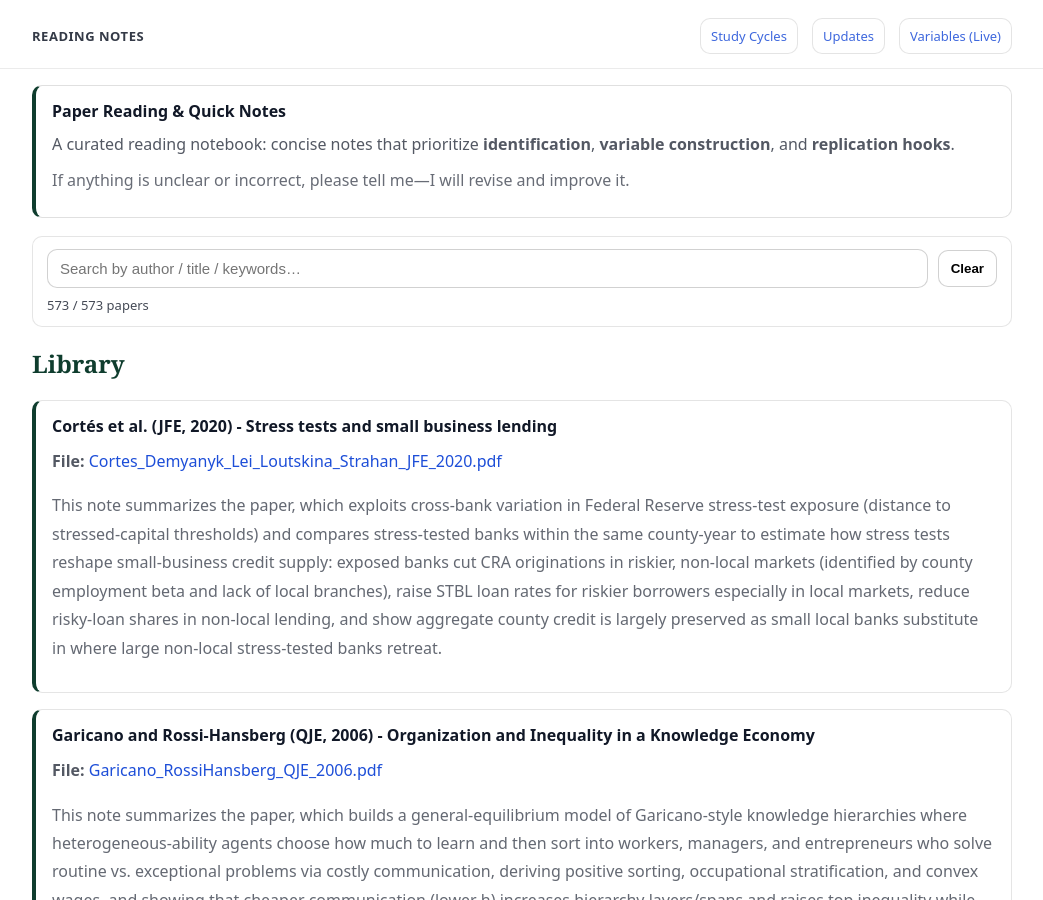
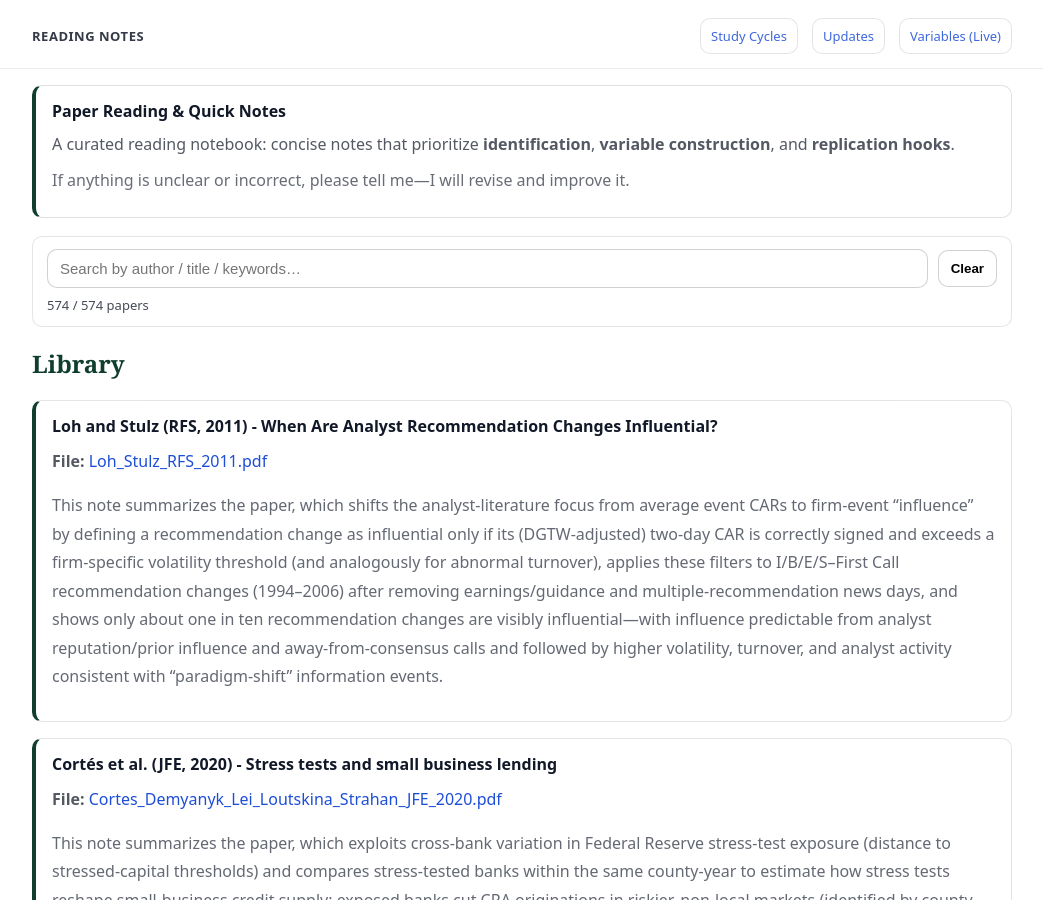
Before and after one commit to yaxinzn/study-archive, a Jekyll site: the page built from reading/index.md, in a window 1280 px wide and 900 px high. Shown: the whole window, without its empty margins (118-1161 px from the left). Built offline with Jekyll 4.4.1, drawn with Linux system fonts in a browser that asks for light colours.

Commit message:
Reading: add/update Loh_Stulz_RFS_2011.pdf

```diff
--- a/_data/reading.yml
+++ b/_data/reading.yml
@@ -1,3 +1,7 @@
+- title: "Loh and Stulz (RFS, 2011) - When Are Analyst Recommendation Changes Influential?"
+  file: "Loh_Stulz_RFS_2011.pdf"
+  desc: "This note summarizes the paper, which shifts the analyst-literature focus from average event CARs to firm-event “influence” by defining a recommendation change as influential only if its (DGTW-adjusted) two-day CAR is correctly signed and exceeds a firm-specific volatility threshold (and analogously for abnormal turnover), applies these filters to I/B/E/S–First Call recommendation changes (1994–2006) after removing earnings/guidance and multiple-recommendation news days, and shows only about one in ten recommendation changes are visibly influential—with influence predictable from analyst reputation/prior influence and away-from-consensus calls and followed by higher volatility, turnover, and analyst activity consistent with “paradigm-shift” information events."
+
 - title: "Cortés et al. (JFE, 2020) - Stress tests and small business lending"
   file: "Cortes_Demyanyk_Lei_Loutskina_Strahan_JFE_2020.pdf"
   desc: "This note summarizes the paper, which exploits cross-bank variation in Federal Reserve stress-test exposure (distance to stressed-capital thresholds) and compares stress-tested banks within the same county-year to estimate how stress tests reshape small-business credit supply: exposed banks cut CRA originations in riskier, non-local markets (identified by county employment beta and lack of local branches), raise STBL loan rates for riskier borrowers especially in local markets, reduce risky-loan shares in non-local lending, and show aggregate county credit is largely preserved as small local banks substitute in where large non-local stress-tested banks retreat."
```
Also changed, not shown: 1 other file.
